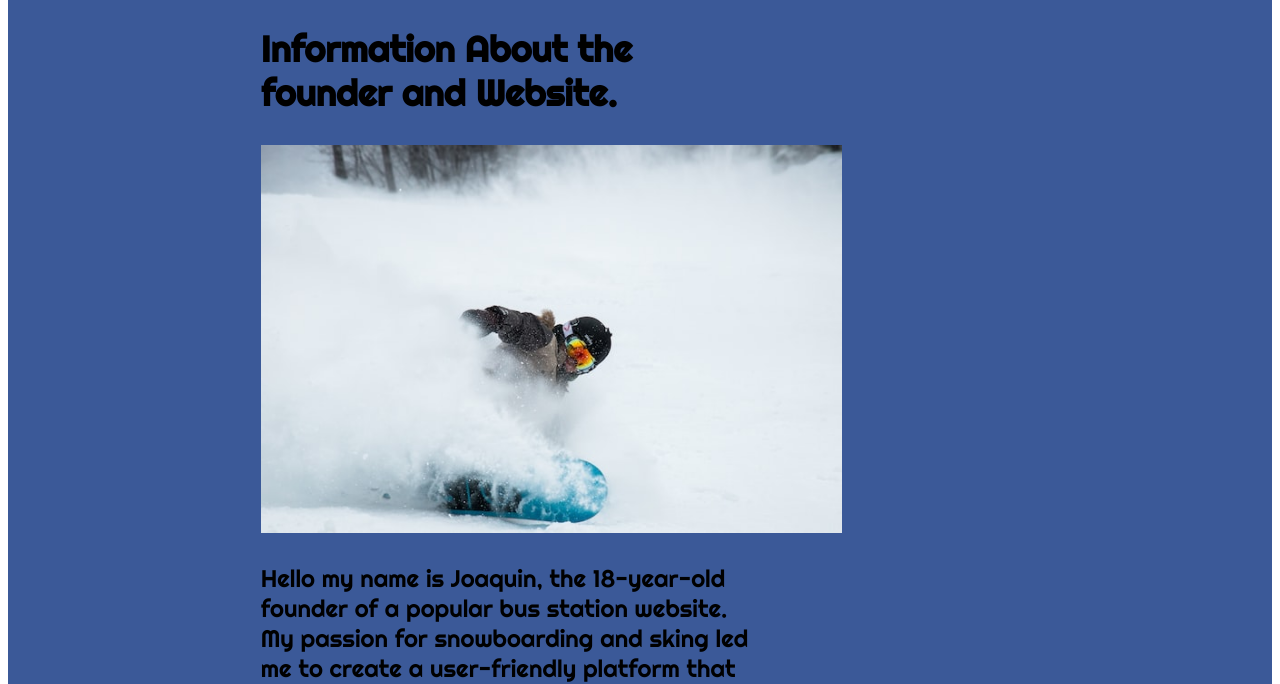
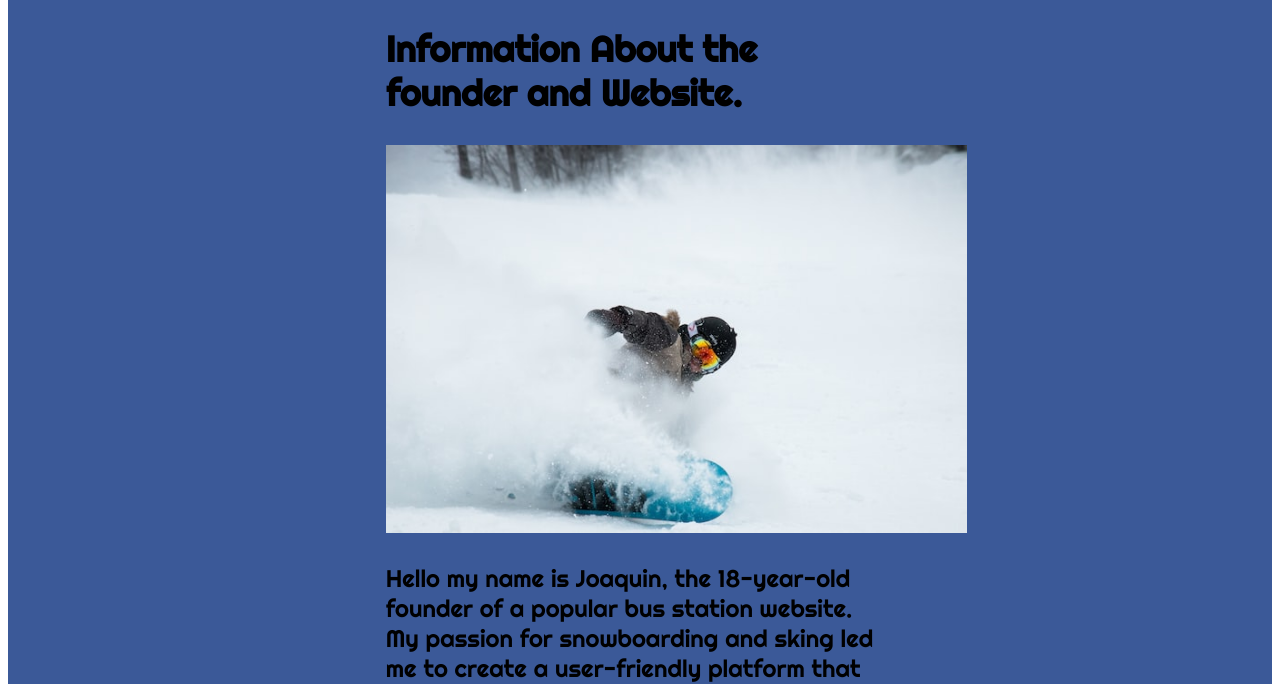
Before and after one commit to joaquinmatte/wdd130, a plain HTML site: page busstation/founder.html in a window 1280 px wide. Shown: the part 120-804 px from the top of the page. Drawn offline with Linux system fonts and the light colour scheme.

Commit message:
centerd the image on founder.

```diff
--- a/busstation/styles/Styles.css
+++ b/busstation/styles/Styles.css
@@ -159,6 +159,7 @@ footer p {
     grid-column: 2/4;
     width: 100%;
     font-family:  Righteous, Maven-Pro, Anton;
+    padding-left: 125px;
 }
 #littl-msg {
     font: xx-large;
```
